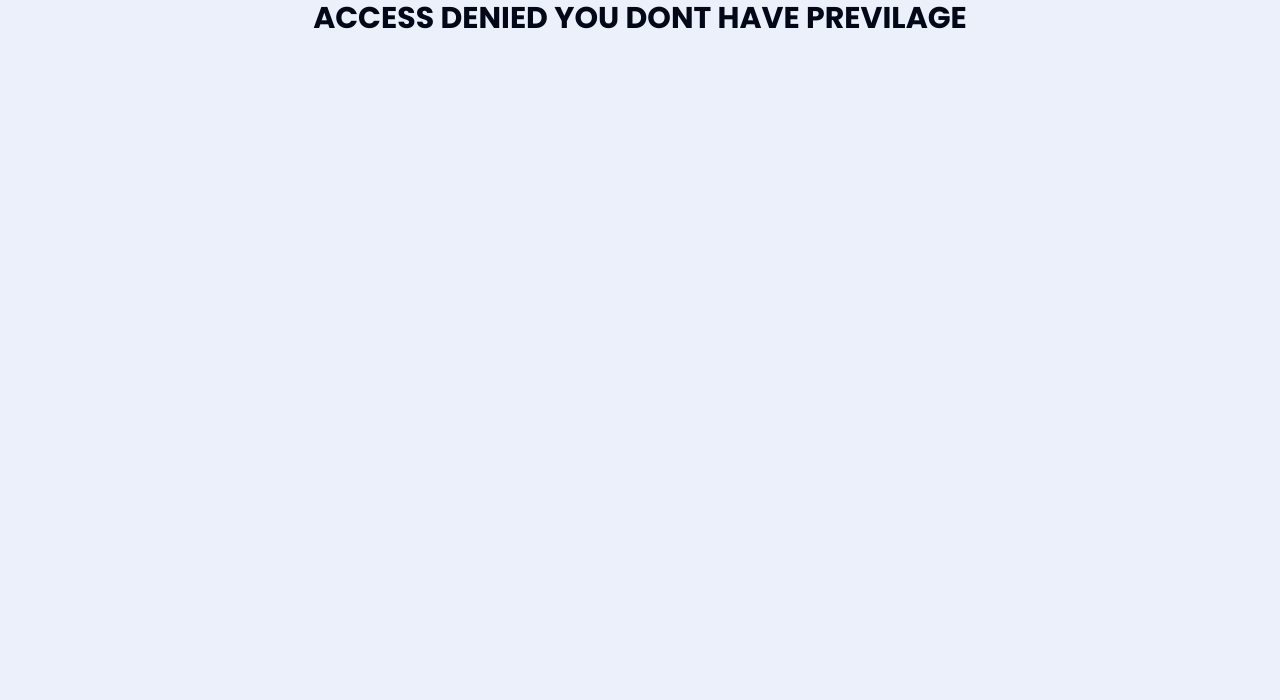
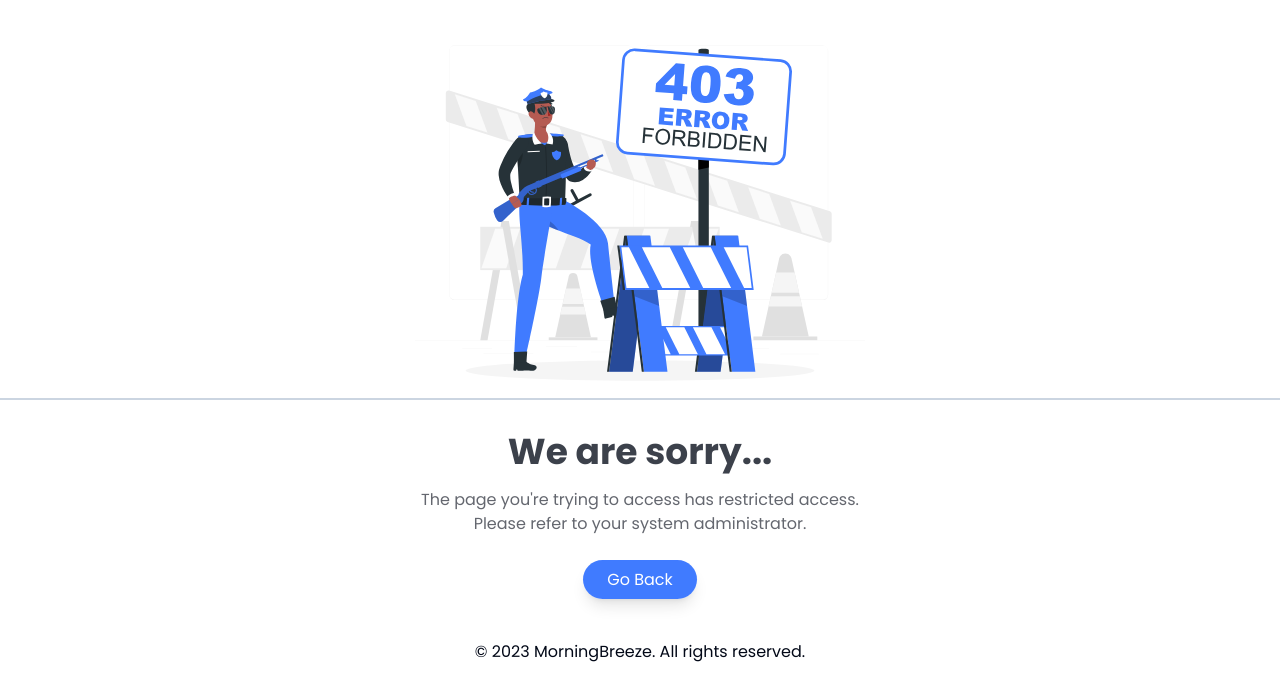
Before and after one commit to astridpx/WRS-Management-System, a Next.js app: page /Denied in a window 1280 px wide. Shown: the top 700 px of the page. Built offline with nearby package versions, Linux system fonts and the light colour scheme.

Commit message:
Design 403 Forbidden Page

```diff
--- a/src/app/Denied/page.tsx
+++ b/src/app/Denied/page.tsx
@@ -1,11 +1,45 @@
 import React from "react";
+import Image from "next/image";
+import Link from "next/link";
+import P403 from "@/assets/403.svg";
 
 export default function DeniedPage() {
   return (
     <>
-      <h1 className="text-center text-3xl font-bold">
-        ACCESS DENIED YOU DONT HAVE PREVILAGE
-      </h1>
+      <main className="h-screen w-full bg-white relative">
+        <div className="flex justify-center items-end h-[25rem] border-b-2 border-slate-300 overflow-hidden">
+          <Image
+            src={P403}
+            alt="403"
+            height={400}
+            width={450}
+            unoptimized
+            className="translate-y-12 "
+          />
+        </div>
+
+        <div className="text-center py-8 space-y-4 ">
+          <h2 className="text-4xl font-bold text-[#3C414B] ">
+            We are sorry...
+          </h2>
+          <p className="text-[#64676F] ">
+            The page you&apos;re trying to access has restricted access.
+            <br></br> Please refer to your system administrator.
+          </p>
+
+          <div className="mx-auto pt-4">
+            <Link
+              href={"/"}
+              className="py-2 px-6 bg-[#407BFF] text-white shadow-lg rounded-full"
+            >
+              Go Back
+            </Link>
+          </div>
+        </div>
+        <footer className=" text-center mt-4">
+          <p>&copy; 2023 MorningBreeze. All rights reserved.</p>
+        </footer>
+      </main>
     </>
   );
 }
```
Also changed, not shown: src/assets/403.svg (added).
